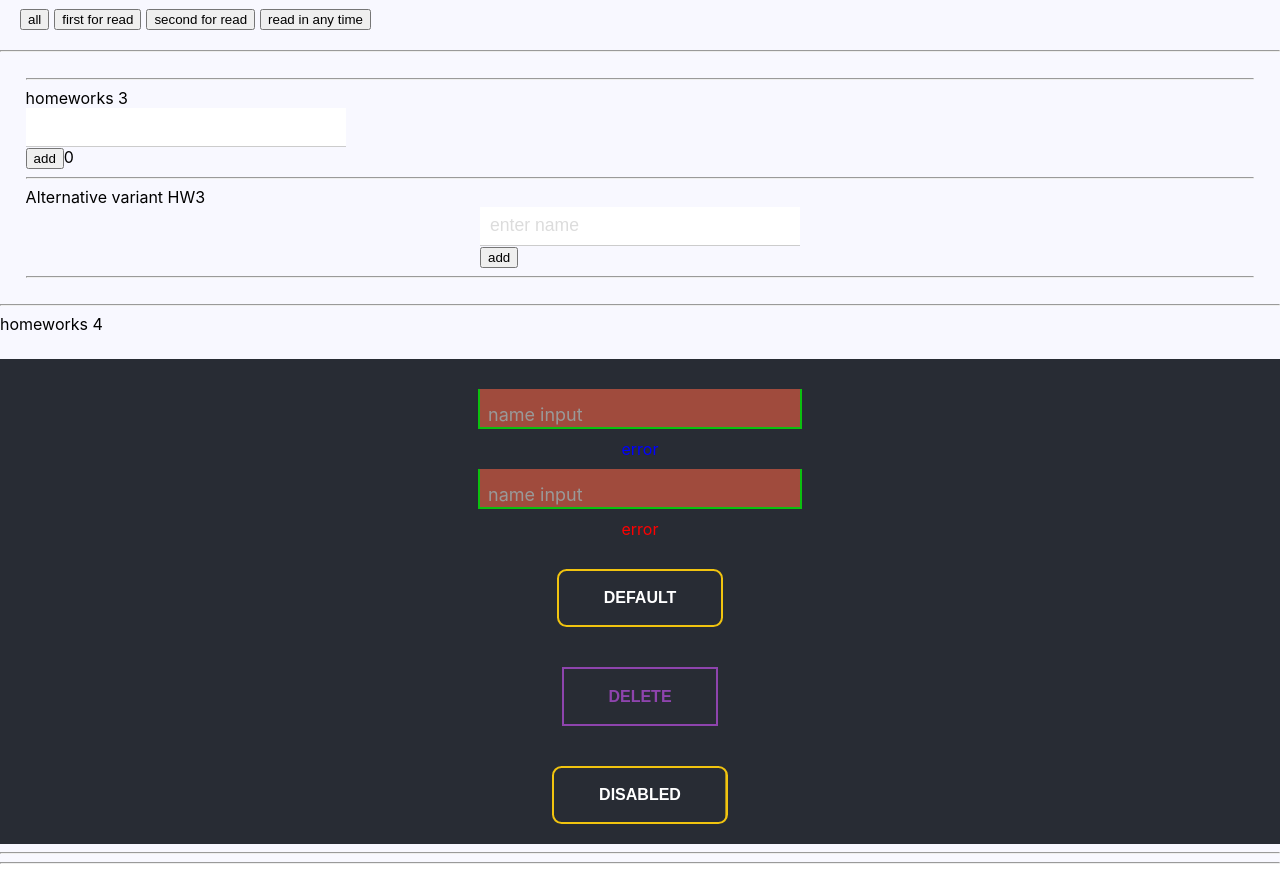
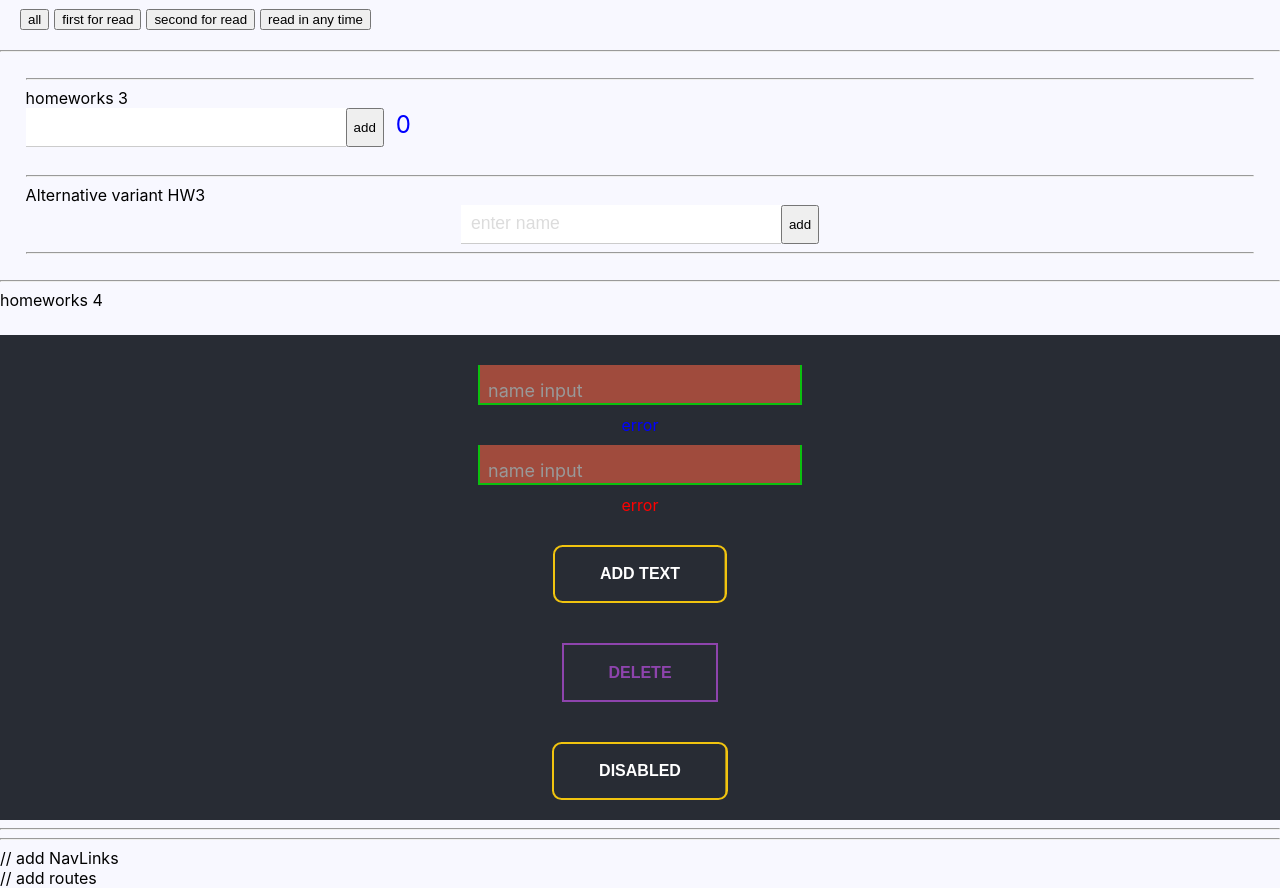
Before and after one commit to Lelik7777/dzi_ignat, a React (Create React App) app: page / in a window 1280 px wide. Shown: the part 796-1684 px from the top of the page. Built offline with nearby package versions, Linux system fonts and the light colour scheme.

Commit message:
commit: add homepage in github

```diff
--- a/src/p1-main/m1-ui/u1-app/App.tsx
+++ b/src/p1-main/m1-ui/u1-app/App.tsx
@@ -4,8 +4,10 @@ import HW1 from '../../../p2-homeworks/h1/HW1'
 import HW2 from '../../../p2-homeworks/h2/HW2';
 import HW3 from '../../../p2-homeworks/h3/HW3';
 import HW4 from '../../../p2-homeworks/h4/HW4';
+import HW5 from '../../../p2-homeworks/h5/HW5';
 
 function App() {
+    console.log('rendering app');
     return (
         <div className={s.App}>
             <div>react homeworks:</div>
@@ -13,7 +15,7 @@ function App() {
             <HW2/>
             <HW3/>
             <HW4/>
-            {/*<HW5/>*/}
+            <HW5/>
 
         </div>
     )
--- a/src/p2-homeworks/h3/Greeting.module.css
+++ b/src/p2-homeworks/h3/Greeting.module.css
@@ -5,3 +5,13 @@
 .error {
     border: 3px solid red;
 }
+.total{
+    color: blue;
+    font-size: 1.5rem;
+    margin-left: 10px;
+    padding: 2px;
+}
+.errorS{
+    margin: 0 5px;
+    color: red;
+}
--- a/src/p2-homeworks/h3/Greeting.tsx
+++ b/src/p2-homeworks/h3/Greeting.tsx
@@ -17,10 +17,12 @@ const Greeting: React.FC<GreetingPropsType> = (
 
     return (
         <div>
-            <input value={name} onChange={setNameCallback} className={inputClass}/>
-            <span>{error}</span>
-            <button onClick={addUser}>add</button>
-            <span>{totalUsers}</span>
+            <div style={{display:'flex'}}>
+                <input value={name} onChange={setNameCallback} className={inputClass}/>
+                <button onClick={addUser}>add</button>
+                <span className={s.total}>{totalUsers}</span>
+            </div>
+            <div><span className={s.errorS}>{error}</span></div>
         </div>
     )
 }
--- a/src/p2-homeworks/h3/alternativeGreeting/AlternativeGreeting.module.css
+++ b/src/p2-homeworks/h3/alternativeGreeting/AlternativeGreeting.module.css
@@ -1,3 +1,4 @@
+
 .alternativeGreeting ul {
     width: 25%;
     margin: 0;
--- a/src/p2-homeworks/h3/alternativeGreeting/PresentComponent.tsx
+++ b/src/p2-homeworks/h3/alternativeGreeting/PresentComponent.tsx
@@ -16,7 +16,7 @@ type PropsType = {
 export const PresentComponent = ({data, callBack1, callBack2, callBack3, value, error}: PropsType) => {
     return (
         <div className={o.present}>
-            <div>
+            <div style={{display:'flex'}}>
                 <Input type={'text'}
                        callBack={callBack2}
                        value={value}
--- a/src/p2-homeworks/h4/HW4.tsx
+++ b/src/p2-homeworks/h4/HW4.tsx
@@ -5,6 +5,7 @@ import SuperButton from './common/c2-SuperButton/SuperButton'
 import SuperCheckbox from './common/c3-SuperCheckbox/SuperCheckbox'
 
 function HW4() {
+    console.log('rendering hw4');
     const [text, setText] = useState<string>('')
     const error = text ? '' : 'error'
 
@@ -13,13 +14,16 @@ function HW4() {
             alert('введите текст...')
         } else {
             alert(text) // если нет ошибки показать текст
+            setText('')
         }
     }
-
+const clearText = () => {
+  setText('');
+}
     const [checked, setChecked] = useState<boolean>(false)
     const testOnChange = (e: ChangeEvent<HTMLInputElement>) => setChecked(e.currentTarget.checked)
 
-    const onClick = ()=>setText('');
+
     return (
         <div>
             <hr/>
@@ -43,13 +47,13 @@ function HW4() {
 
                 {/*----------------------------------------------------*/}
 
-                <SuperButton onClick={showAlert}>
-                    default
+                <SuperButton callBack={showAlert}>
+                    add text
                 </SuperButton>
 
                 <SuperButton
                     red // пропсу с булевым значением не обязательно указывать true
-                    onClick={onClick}
+                    callBack={clearText}
                 >
                     delete {/*// название кнопки попадёт в children*/}
                 </SuperButton>
--- a/src/p2-homeworks/h4/common/c1-SuperInputText/SuperInputText.tsx
+++ b/src/p2-homeworks/h4/common/c1-SuperInputText/SuperInputText.tsx
@@ -33,6 +33,7 @@ const SuperInputText: React.FC<SuperInputTextPropsType> = (
 
     }
 ) => {
+    console.log('rendering inputText');
     const onChangeCallback = (e: ChangeEvent<HTMLInputElement>) => {
         onChange // если есть пропс onChange
         && onChange(e) // то передать ему е (поскольку onChange не обязателен)
--- a/src/p2-homeworks/h4/common/c2-SuperButton/SuperButton.tsx
+++ b/src/p2-homeworks/h4/common/c2-SuperButton/SuperButton.tsx
@@ -6,11 +6,12 @@ type DefaultButtonPropsType = DetailedHTMLProps<ButtonHTMLAttributes<HTMLButtonE
 
 type SuperButtonPropsType = DefaultButtonPropsType & {
     red?: boolean
+    callBack?: () => void;
 }
 
 const SuperButton: React.FC<SuperButtonPropsType> = (
     {
-        red, className,
+        red, className,callBack,
         ...restProps// все остальные пропсы попадут в объект restProps, там же будет children
     }
 ) => {
@@ -18,7 +19,7 @@ const SuperButton: React.FC<SuperButtonPropsType> = (
 
     return (
         <button
-            className={`${finalClassName} ${s.btn}`}
+            className={`${finalClassName} ${s.btn}`} onClick={callBack}
             {...restProps} // отдаём кнопке остальные пропсы если они есть (children там внутри)
         />
     )
--- a/src/p2-homeworks/h4/common/c3-SuperCheckbox/SuperCheckbox.tsx
+++ b/src/p2-homeworks/h4/common/c3-SuperCheckbox/SuperCheckbox.tsx
@@ -29,7 +29,7 @@ const SuperCheckbox: React.FC<SuperCheckboxPropsType> = (
     const finalInputClassName = `${s.checkbox} ${className ? className : ''}`
 
     return (
-       /* <label>
+        <label>
             <input
                 type={'checkbox'}
                 onChange={onChangeCallback}
@@ -38,15 +38,8 @@ const SuperCheckbox: React.FC<SuperCheckboxPropsType> = (
                 {...restProps} // отдаём инпуту остальные пропсы если они есть (checked например там внутри)
             />
             {children && <span className={s.spanClassName}>{children}</span>}
-        </label>*/ // благодаря label нажатие на спан передастся в инпут
-        <>
-            <input
-            className={s.custom_checkbox}
-            type="checkbox"
-            id={'color1'}
-            />
-            <label htmlFor={'color1'}></label>
-        </>
+        </label> // благодаря label нажатие на спан передастся в инпут
+
     )
 }
 
```
Also changed, not shown: package.json (+7 -1 lines), src/p2-homeworks/h4/common/c3-SuperCheckbox/SuperCheckbox.module.css (+0 -56 lines), 1 other file (tests, documents, lock files or other folders).
